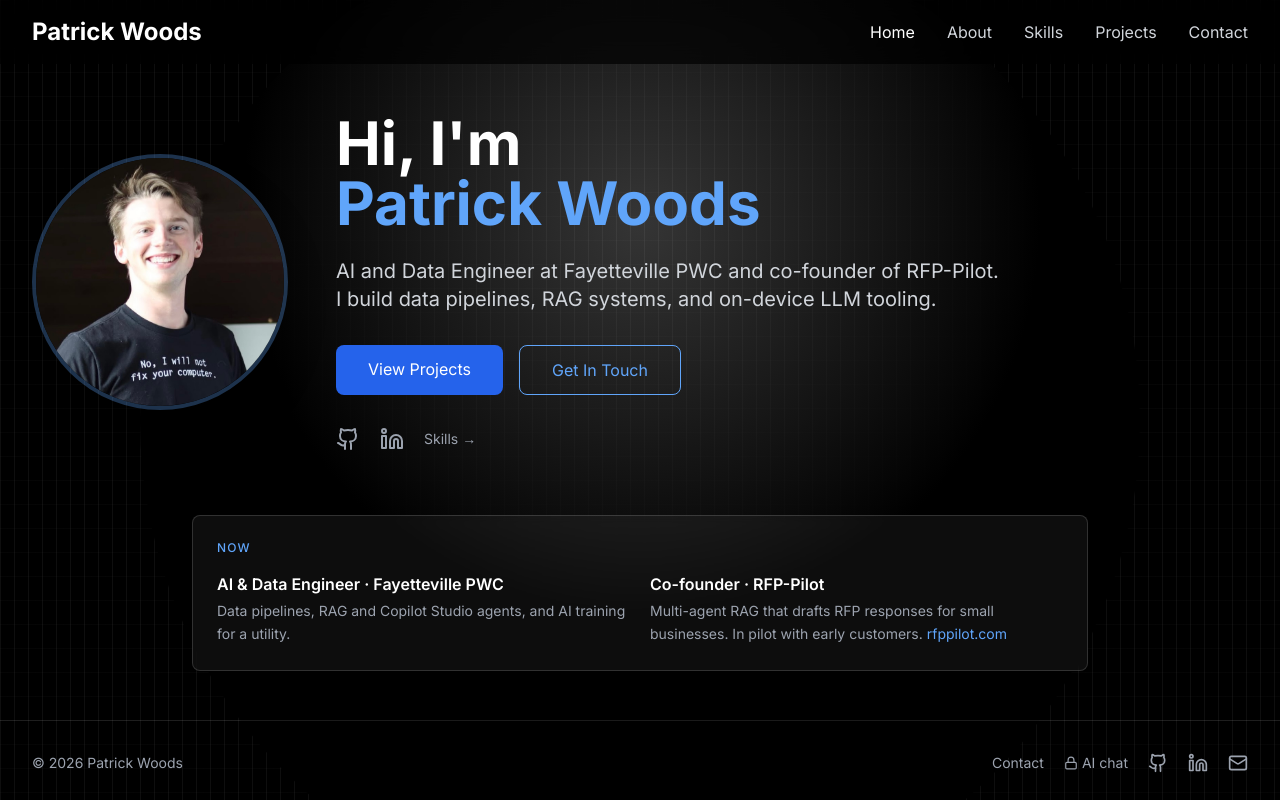
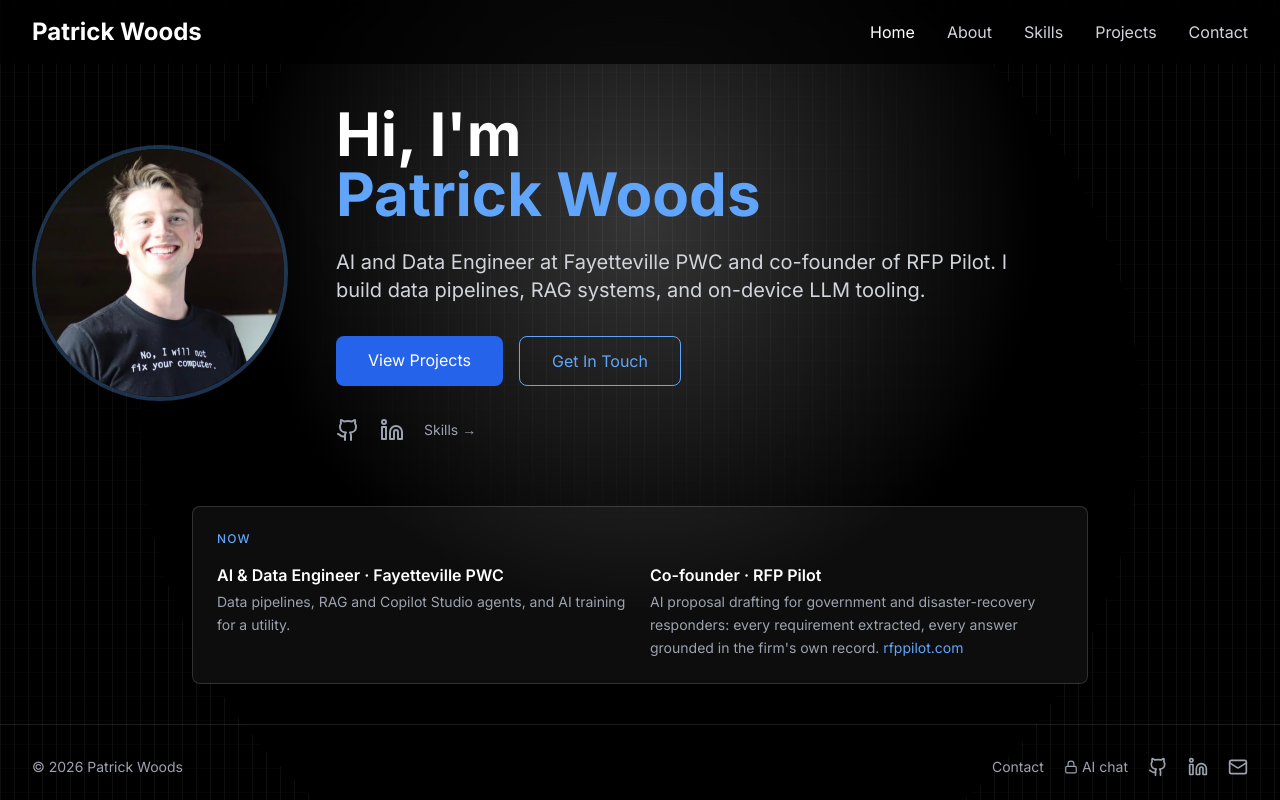
Before and after one commit to PNWoods/Personal-Website, a Next.js app: page / in a window 1280 px wide. Built offline with nearby package versions, Linux system fonts and the light colour scheme.

Commit message:
site: RFP Pilot copy from the landing page (naming, audience, what it does, what I built)

```diff
--- a/app/(site)/about/page.tsx
+++ b/app/(site)/about/page.tsx
@@ -4,7 +4,7 @@
 export const metadata: Metadata = {
   title: 'About',
   description:
-    'Patrick Woods: AI and Data Engineer at Fayetteville PWC, co-founder of RFP-Pilot, and co-author of research on adaptive KV-cache quantization for on-device LLMs.',
+    'Patrick Woods: AI and Data Engineer at Fayetteville PWC, co-founder of RFP Pilot, and co-author of research on adaptive KV-cache quantization for on-device LLMs.',
   alternates: { canonical: '/about' },
 }
 
--- a/app/(site)/layout.tsx
+++ b/app/(site)/layout.tsx
@@ -11,7 +11,7 @@
   image: `${SITE_URL}/patrick-woods-photo.jpeg`,
   jobTitle: 'AI & Data Engineer',
   worksFor: { '@type': 'Organization', name: 'Fayetteville Public Works Commission' },
-  affiliation: [{ '@type': 'Organization', name: 'RFP-Pilot', url: 'https://rfppilot.com' }],
+  affiliation: [{ '@type': 'Organization', name: 'RFP Pilot', url: 'https://rfppilot.com' }],
   alumniOf: { '@type': 'CollegeOrUniversity', name: 'Clemson University' },
   email: `mailto:${CONTACT.email}`,
   sameAs: [CONTACT.linkedin, CONTACT.github],
--- a/app/(site)/projects/page.tsx
+++ b/app/(site)/projects/page.tsx
@@ -4,7 +4,7 @@
 export const metadata: Metadata = {
   title: 'Projects',
   description:
-    'Work by Patrick Woods: utility data and RAG systems at Fayetteville PWC, RFP-Pilot, Clemson research on edge LLMs and RAG, and network infrastructure at BCDA.',
+    'Work by Patrick Woods: utility data and RAG systems at Fayetteville PWC, RFP Pilot, Clemson research on edge LLMs and RAG, and network infrastructure at BCDA.',
   alternates: { canonical: '/projects' },
 }
 
--- a/app/opengraph-image.tsx
+++ b/app/opengraph-image.tsx
@@ -28,7 +28,7 @@
           Patrick Woods
         </div>
         <div style={{ fontSize: 40, marginTop: 28, color: '#e5e7eb' }}>
-          AI &amp; Data Engineer · Fayetteville PWC · co-founder of RFP-Pilot
+          AI &amp; Data Engineer · Fayetteville PWC · co-founder of RFP Pilot
         </div>
         <div style={{ fontSize: 28, marginTop: 56, color: '#6b7280' }}>{SITE_URL.replace('https://', '')}</div>
       </div>
--- a/components/sections/AboutSection.tsx
+++ b/components/sections/AboutSection.tsx
@@ -71,7 +71,7 @@
           <div className="space-y-6 sm:space-y-8 text-base sm:text-lg text-gray-300 text-center">
             <div>
               <p className="mb-4 sm:mb-6 leading-relaxed">
-                I'm an AI and Data Engineer at <strong className="text-blue-400">Fayetteville PWC</strong>, where I build data pipelines and ML systems for utility operations, create custom RAG agents for internal document search, build purpose-built agents in Microsoft Copilot Studio for business teams, and lead AI training for staff across the utility. I'm also a co-founder of <strong className="text-blue-400">RFP-Pilot</strong>, a cloud-based automation platform that streamlines the request-for-proposal process using a multi-agent RAG architecture on AWS and OpenAI. The product is in its pilot stage as we onboard early customers.
+                I'm an AI and Data Engineer at <strong className="text-blue-400">Fayetteville PWC</strong>, where I build data pipelines and ML systems for utility operations, create custom RAG agents for internal document search, build purpose-built agents in Microsoft Copilot Studio for business teams, and lead AI training for staff across the utility. I'm also a co-founder of <strong className="text-blue-400">RFP Pilot</strong>, an AI proposal tool for state and local government and disaster-recovery responders: it extracts every requirement from a raw solicitation and drafts responses grounded in the firm's own past proposals, flagging gaps instead of inventing experience. We're running free concierge pilots with early customers.
               </p>
               <p className="mb-4 sm:mb-6 leading-relaxed">
                 As an undergraduate AI researcher at Clemson, I co-authored <a href="https://arxiv.org/abs/2604.04722" target="_blank" rel="noopener noreferrer" className="text-blue-400 hover:text-blue-300 underline">"Don't Waste Bits! Adaptive KV-Cache Quantization for Lightweight On-Device LLMs"</a>, accepted to the LoViF Workshop at <strong className="text-blue-400">CVPR 2026</strong>. I wrote the base test suite and built the learned controller with Gabriel Hillesheim — the controller uses lightweight token-level signals to dynamically select between 2-bit, 4-bit, 8-bit, and FP16 precision, improving the accuracy-latency trade-off for on-device inference.
--- a/components/sections/HomePage.tsx
+++ b/components/sections/HomePage.tsx
@@ -31,7 +31,7 @@
               <span className="block text-blue-400">Patrick Woods</span>
             </h1>
             <p className="mx-auto mb-8 max-w-2xl text-xl text-gray-300 lg:mx-0">
-              AI and Data Engineer at Fayetteville PWC and co-founder of RFP-Pilot. I build data
+              AI and Data Engineer at Fayetteville PWC and co-founder of RFP Pilot. I build data
               pipelines, RAG systems, and on-device LLM tooling.
             </p>
             <div className="flex flex-col justify-center gap-4 sm:flex-row lg:justify-start">
@@ -85,10 +85,10 @@
               </p>
             </li>
             <li>
-              <p className="font-semibold text-white">Co-founder · RFP-Pilot</p>
+              <p className="font-semibold text-white">Co-founder · RFP Pilot</p>
               <p className="mt-1 text-sm leading-relaxed text-gray-400">
-                Multi-agent RAG that drafts RFP responses for small businesses. In pilot with early
-                customers.{' '}
+                AI proposal drafting for government and disaster-recovery responders: every
+                requirement extracted, every answer grounded in the firm&apos;s own record.{' '}
                 <a
                   href="https://rfppilot.com"
                   target="_blank"
--- a/components/sections/ProjectsSection.tsx
+++ b/components/sections/ProjectsSection.tsx
@@ -41,11 +41,11 @@
     ],
   },
   {
-    title: 'RFP-Pilot',
+    title: 'RFP Pilot',
     icon: FileText,
     gradient: 'from-blue-400 to-purple-500',
     description:
-      'Co-founder of RFP-Pilot, a cloud platform that streamlines the request-for-proposal process for small businesses. A multi-agent RAG architecture reads the RFP and the company’s past material and drafts the response; AWS runs the backend. In pilot with early customers.',
+      'Co-founder of RFP Pilot, an AI proposal tool for state and local government and disaster-recovery responders. It reads the raw solicitation as posted, extracts every requirement into a traceable compliance checklist, and drafts first responses grounded in the firm’s own past proposals, citing sources, scoring confidence, and flagging gaps instead of fabricating. I built the document ingestion and semantic retrieval pipeline, the RAG grounding, and the human-in-the-loop review flow that lets reviewers validate question by question, lowest-confidence answers first. Running free concierge pilots with early customers.',
     links: [{ href: 'https://rfppilot.com', label: 'rfppilot.com' }],
     skills: [
       'Python',
```
